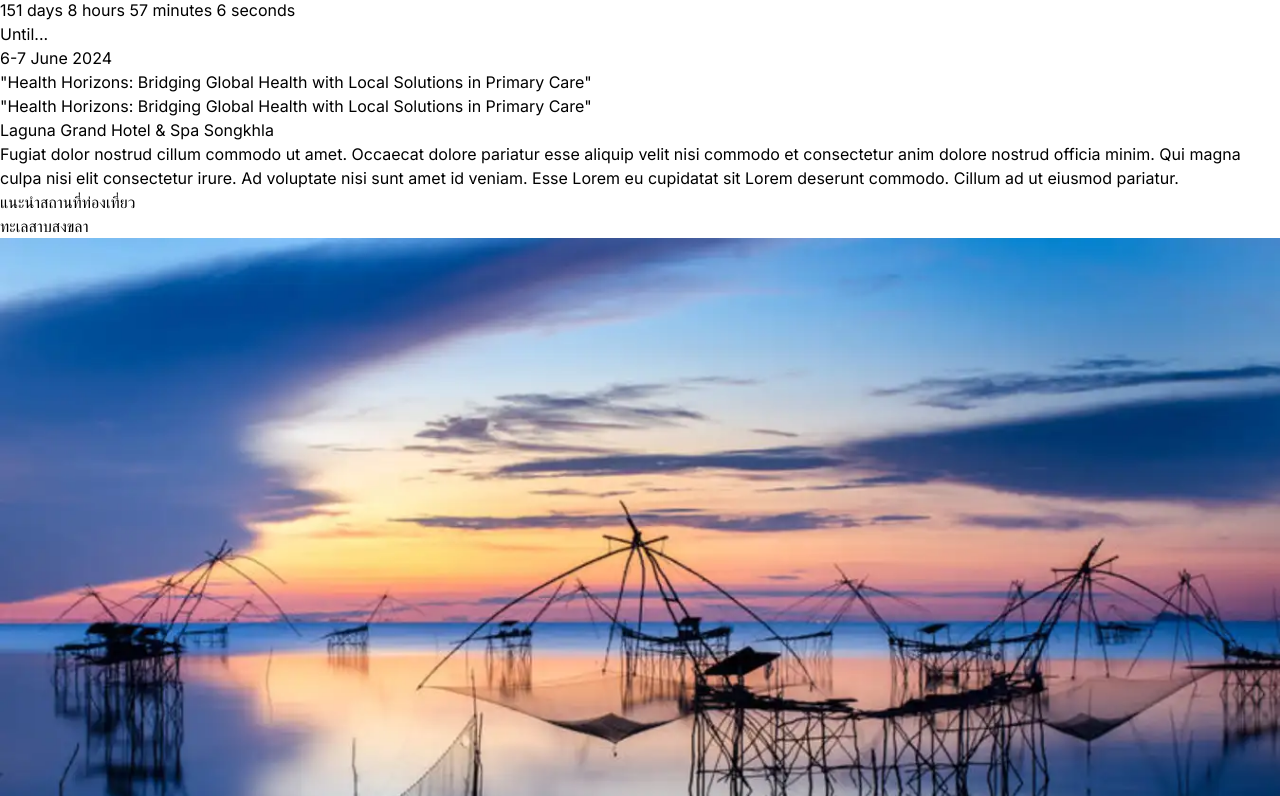
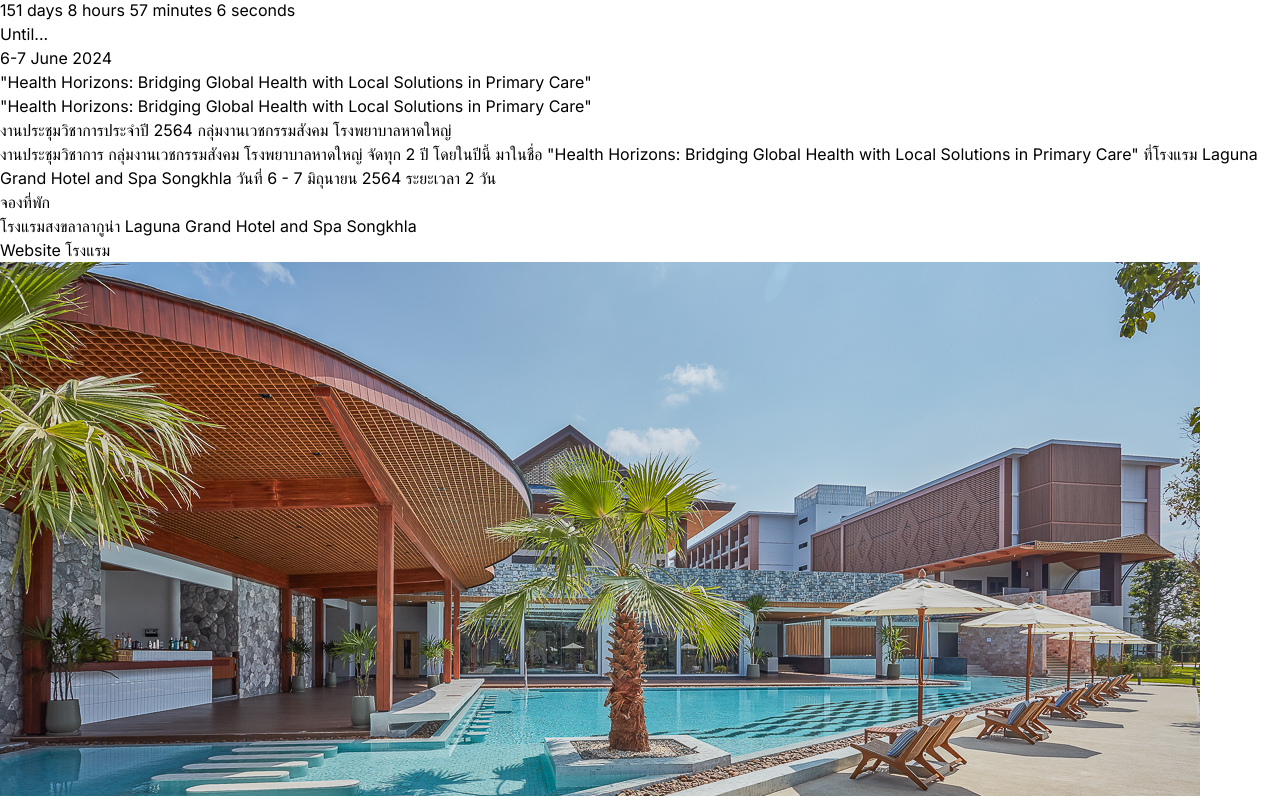
Before and after one commit to Wasin137/primary-care-conference, a Next.js app: page / in a window 1280 px wide. Shown: the part 1104-1900 px from the top of the page. Built offline with nearby package versions, Linux system fonts and the light colour scheme.

Commit message:
Update main content

```diff
--- a/src/MainContent.js
+++ b/src/MainContent.js
@@ -1,5 +1,7 @@
 import React from 'react'
 import Image from 'next/image'
+import HotelImg from '/public/Hotel_image1.jpg'
+import Link from 'next/link'
 import SongkhlaLake from '/public/Songkhla_lake-800x530.webp'
 
 export default function MainContent() {
@@ -7,12 +9,13 @@ export default function MainContent() {
     <>
         <div className='p-4 bg-white rounded-lg shadow-md'>
             <p className='text-black-1000 text-3xl xl:text-4xl 2xl:text-6xl mt-5'>&quot;Health Horizons: Bridging Global Health with Local Solutions in Primary Care&quot;</p>
-            <p className='text-gray-800 text-2xl xl:text-3xl 2xl:text-4xl mt-2'>Laguna Grand Hotel & Spa Songkhla</p>
-            <p className='text-gray-800 text-base xl:text-lg mt-5'>Fugiat dolor nostrud cillum commodo ut amet. Occaecat dolore pariatur esse aliquip velit nisi commodo et consectetur anim dolore nostrud officia minim. Qui magna culpa nisi elit consectetur irure. Ad voluptate nisi sunt amet id veniam. Esse Lorem eu cupidatat sit Lorem deserunt commodo. Cillum ad ut eiusmod pariatur.</p>
+            <p className='text-gray-800 text-2xl xl:text-3xl 2xl:text-4xl mt-2'>งานประชุมวิชาการประจำปี 2564 กลุ่มงานเวชกรรมสังคม โรงพยาบาลหาดใหญ่</p>
+            <p className='text-gray-800 text-base xl:text-lg mt-5'>งานประชุมวิชาการ กลุ่มงานเวชกรรมสังคม โรงพยาบาลหาดใหญ่ จัดทุก 2 ปี โดยในปีนี้ มาในชื่อ &quot;Health Horizons: Bridging Global Health with Local Solutions in Primary Care&quot; ที่โรงแรม Laguna Grand Hotel and Spa Songkhla วันที่ 6 - 7 มิถุนายน 2564 ระยะเวลา 2 วัน</p>
             <div className='mt-5'>
-                <p className='text-gray-800 text-base font-bold xl:text-lg 2xl:text-xl'>แนะนำสถานที่ท่องเที่ยว</p>
-                <p className='text-black-1000 text-base xl:text-lg 2xl:text-xl'>ทะเลสาบสงขลา</p>
-                <Image src={SongkhlaLake} alt='Songkhla lake'/>
+                <p className='text-gray-800 text-base font-bold xl:text-lg 2xl:text-xl'>จองที่พัก</p>
+                <p className='text-black-1000 text-base xl:text-lg 2xl:text-xl'>โรงแรมสงขลาลากูน่า Laguna Grand Hotel and Spa Songkhla</p>
+                <p className='text-gray-400 text-base xl:text-lg 2xl:text-xl'><Link href='https://www.lagunagrandsongkhla.com/'>Website โรงแรม</Link></p>
+                <Image src={HotelImg} alt='Hotel'/>
             </div>
         </div>
     </>
```
Also changed, not shown: public/Hotel_image1.jpg (added).
